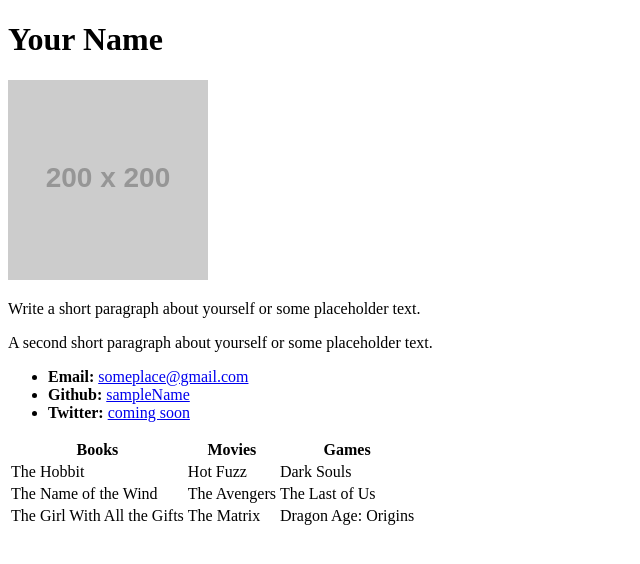
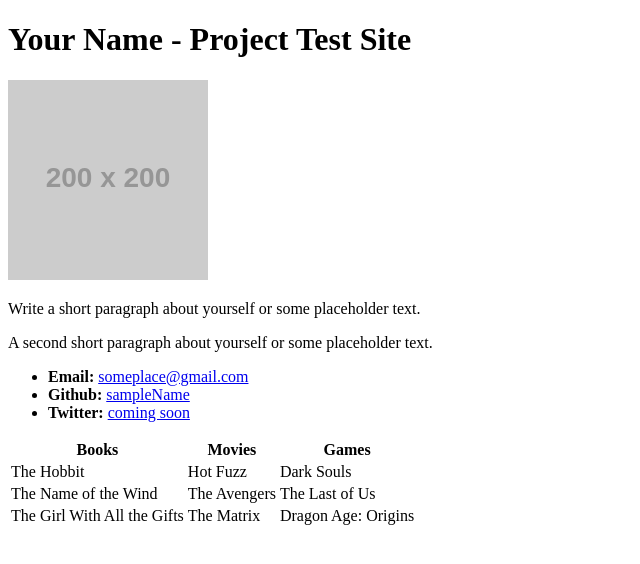
Before and after one commit to ecallahan5/github_project_site, a plain HTML site: page index.html in a window 1280 px wide. Shown: the whole page, without its empty margins (0-640 px from the left). Drawn offline with Linux system fonts and the light colour scheme; placeholder pictures from the web are drawn by us.

Commit message:
Update index.html

```diff
--- a/index.html
+++ b/index.html
@@ -7,7 +7,7 @@
 
 <body>
 
-  <h1>Your Name</h1>
+  <h1>Your Name - Project Test Site</h1>
 
   <img src="https://placehold.it/200x200" alt="Your Name">
 
```
